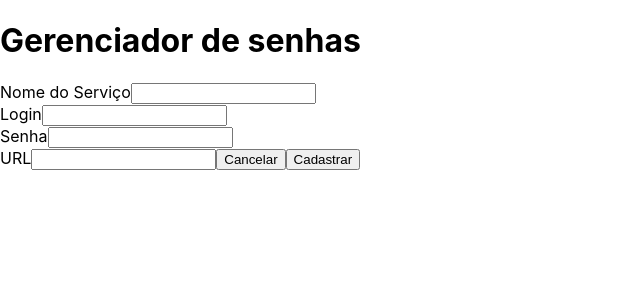
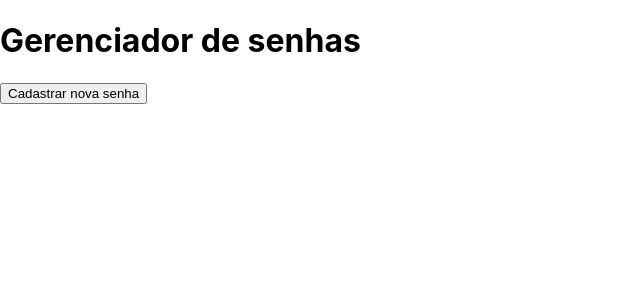
Before and after one commit to MarcioMingante/password-manager-repo, a React (Vite) app: page / in a window 1280 px wide. Shown: the top 300 px of the page, without its empty margins (0-640 px from the left). Built offline with nearby package versions, Linux system fonts and the light colour scheme.

Commit message:
conclui req 3

```diff
--- a/src/App.tsx
+++ b/src/App.tsx
@@ -1,5 +1,5 @@
 import './App.css';
-import Form from './components/Form';
+import Form from './components/Form/Form';
 import Title from './components/Title';
 
 function App() {
--- a/src/components/Form.tsx
+++ /dev/null
@@ -1,28 +0,0 @@
-function Form() {
-  return (
-    <form action="">
-      <label htmlFor="service-name">Nome do Serviço</label>
-      <input type="text" id="service-name" />
-
-      <div className="half-screen">
-        <div>
-          <label htmlFor="login">Login</label>
-          <input type="text" id="login" />
-        </div>
-
-        <div>
-          <label htmlFor="password">Senha</label>
-          <input type="password" id="password" />
-        </div>
-      </div>
-
-      <label htmlFor="url">URL</label>
-      <input type="text" id="url" />
-
-      <button>Cancelar</button>
-      <button>Cadastrar</button>
-    </form>
-  );
-}
-
-export default Form;
--- /dev/null
+++ b/src/components/Form/Form.tsx
@@ -0,0 +1,47 @@
+import { useState } from 'react';
+
+function Form() {
+  const [showForm, setShowForm] = useState(false);
+
+  const handleShowForm = () => {
+    setShowForm(!showForm);
+  };
+
+  return (
+    <>
+      {showForm === false
+      && <button onClick={ handleShowForm }>Cadastrar nova senha</button>}
+
+      {showForm === true && (
+        <form action="">
+          <div>
+            <label htmlFor="service-name">Nome do Serviço</label>
+            <input type="text" id="service-name" />
+          </div>
+
+          <div className="half-screen">
+            <div>
+              <label htmlFor="login">Login</label>
+              <input type="text" id="login" />
+            </div>
+
+            <div>
+              <label htmlFor="password">Senha</label>
+              <input type="password" id="password" />
+            </div>
+          </div>
+
+          <div>
+            <label htmlFor="url">URL</label>
+            <input type="text" id="url" />
+          </div>
+
+          <button onClick={ handleShowForm }>Cancelar</button>
+          <button>Cadastrar</button>
+        </form>
+      )}
+    </>
+  );
+}
+
+export default Form;
```
